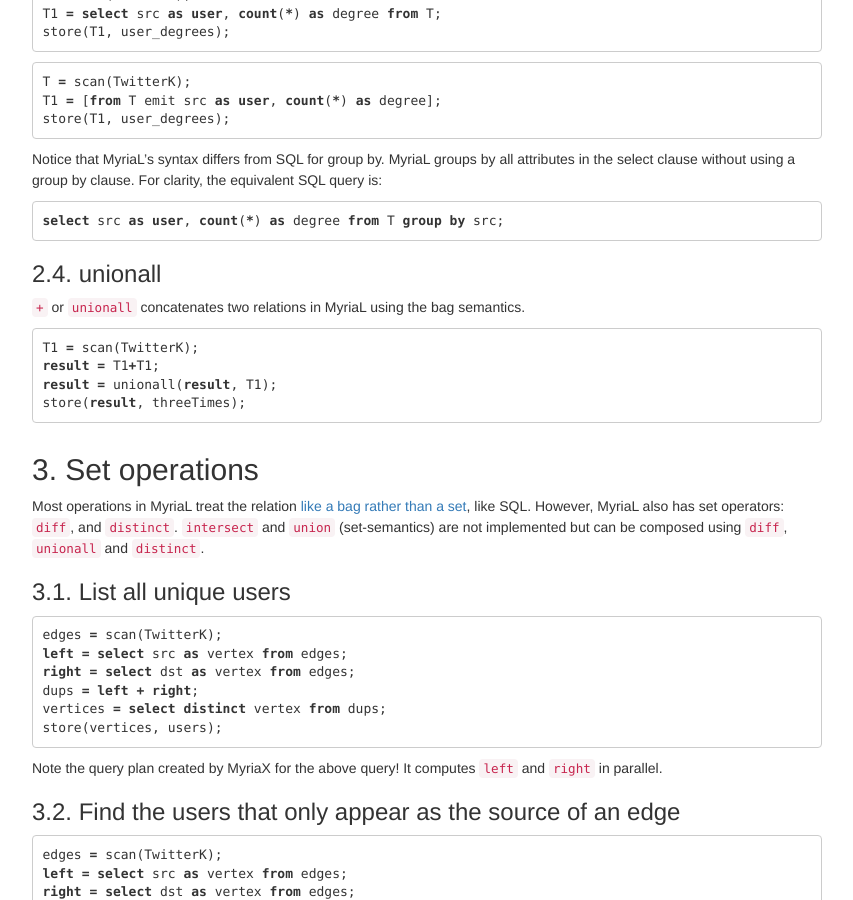
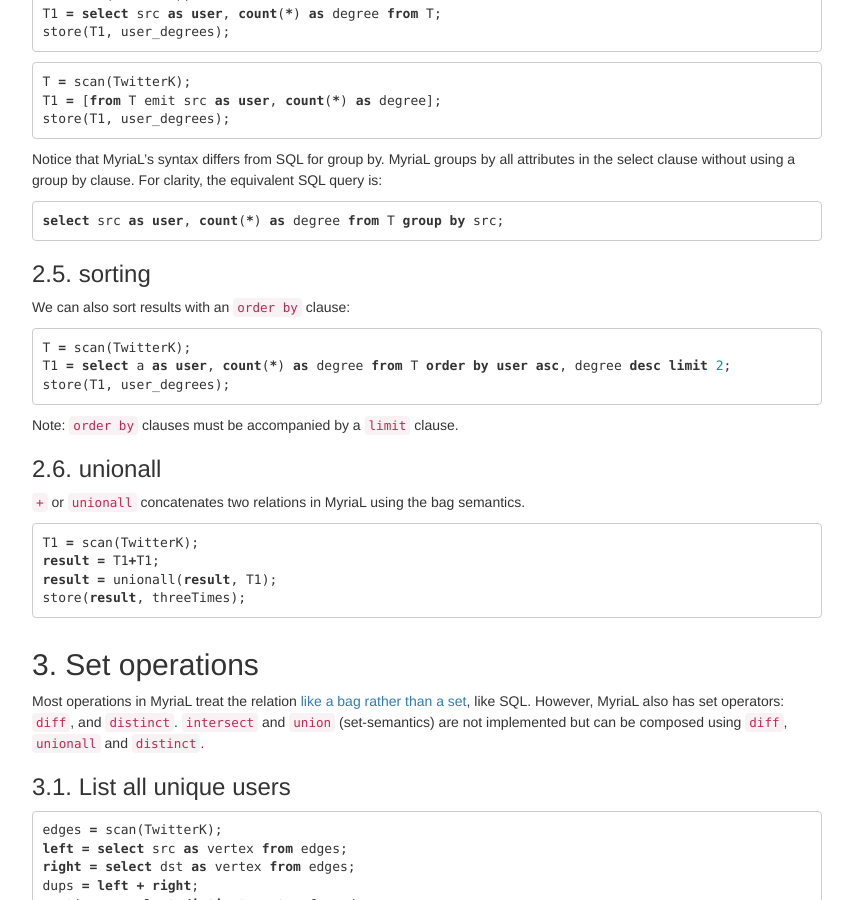
Before and after one commit to uwescience/myria-website, a Jekyll site: the page built from docs/myrial.md, in a window 1280 px wide and 900 px high, scrolled down 3318 px. Shown: the whole window, without its empty margins (213-1066 px from the left). Built offline with Jekyll 4.4.1, drawn with Linux system fonts in a browser that asks for light colours; nearby versions of some CDN libraries.

Commit message:
order by example

````diff
--- a/docs/myrial.md
+++ b/docs/myrial.md
@@ -193,8 +193,18 @@ Notice that MyriaL's syntax differs from SQL for group by. MyriaL groups by all
 select src as user, count(*) as degree from T group by src;
 ```
 
+### 2.5. sorting
+We can also sort results with an `order by` clause:
 
-### 2.4. unionall
+```sql
+T = scan(TwitterK);
+T1 = select a as user, count(*) as degree from T order by user asc, degree desc limit 2;
+store(T1, user_degrees);
+```
+
+Note: `order by` clauses must be accompanied by a `limit` clause.
+
+### 2.6. unionall
 `+` or `unionall` concatenates two relations in MyriaL using the bag semantics.
 
 ```sql
````
